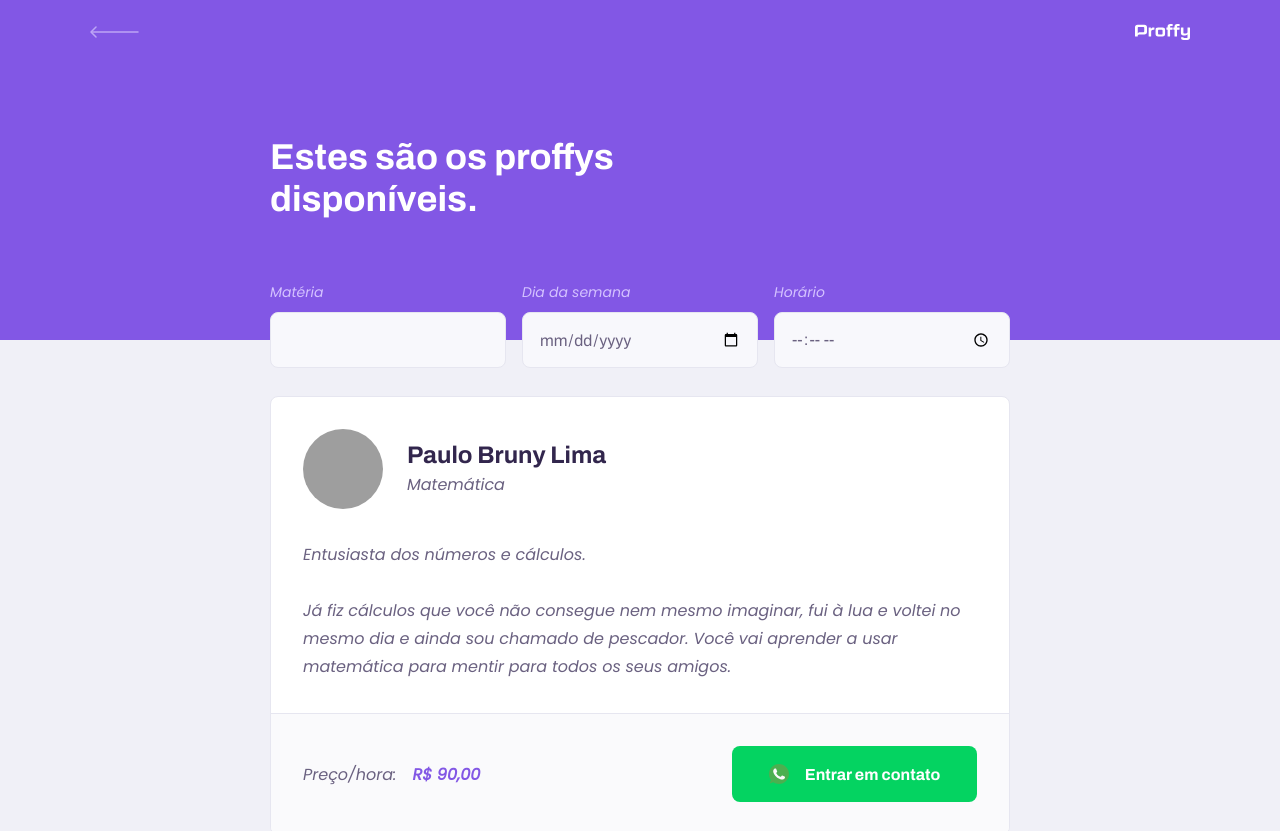
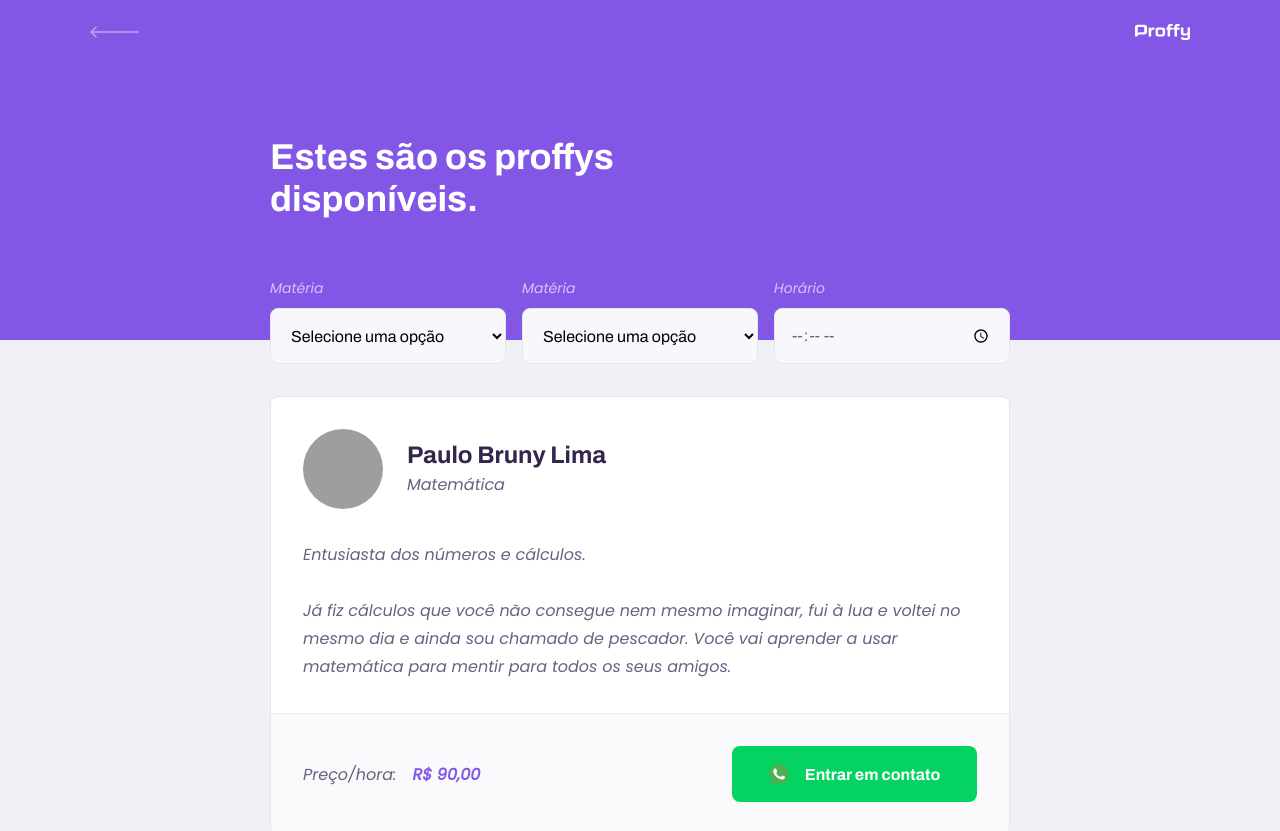
Before and after one commit to pbruny/nlw-02, a React (Create React App) app: page /study in a window 1280 px wide. Shown: the top 831 px of the page. Built offline with nearby package versions, Linux system fonts and the light colour scheme; grey boxes are pictures that could not be loaded.

Commit message:
remove all after effects and add selects

```diff
--- a/src/components/Input/styles.ts
+++ b/src/components/Input/styles.ts
@@ -23,17 +23,6 @@ export const InputBlock = styled.div`
     margin-top: 1.4rem;
   }
 
-  &:focus-within::after {
-    width: calc(100% - 3.2rem);
-    content: "";
-    height: 2px;
-    background: var(--color-primary-light);
-    position: absolute;
-    left: 1.6rem;
-    right: 1.6rem;
-    bottom: 0;
-  }
-
   @media (min-width: 700px) {
 
     & + & {
--- a/src/components/Select/index.tsx
+++ b/src/components/Select/index.tsx
@@ -16,6 +16,7 @@ const Select: React.FC<ISelectProps> = ({ name, label, options, ...rest }) => {
     <S.SelectBlock>
       <label htmlFor={name}>{label}</label>
       <select id={name} {...rest}>
+        <option value="" disabled selected hidden >Selecione uma opção</option>
         {options.map(option => (<option key={option.value} value={option.value}>{option.label}</option>))}
       </select>
     </S.SelectBlock>
--- a/src/components/Select/styles.ts
+++ b/src/components/Select/styles.ts
@@ -25,17 +25,6 @@ export const SelectBlock = styled.div`
     margin-top: 1.4rem;
   }
 
-  &:focus-within::after {
-    width: calc(100% - 3.2rem);
-    content: "";
-    height: 2px;
-    background: var(--color-primary-light);
-    position: absolute;
-    left: 1.6rem;
-    right: 1.6rem;
-    bottom: 0.8rem;
-  }
-
   @media (min-width: 700px) {
 
     & + & {
--- a/src/components/Textarea/styles.ts
+++ b/src/components/Textarea/styles.ts
@@ -26,17 +26,6 @@ export const TextareaBlock = styled.div`
     margin-top: 1.4rem;
   }
 
-  &:focus-within::after {
-    width: calc(100% - 3.2rem);
-    content: "";
-    height: 2px;
-    background: var(--color-primary-light);
-    position: absolute;
-    left: 1.6rem;
-    right: 1.6rem;
-    bottom: 0.8rem;
-  }
-
   @media (min-width: 700px) {
 
     & + & {
--- a/src/pages/TeacherList/index.tsx
+++ b/src/pages/TeacherList/index.tsx
@@ -1,16 +1,47 @@
 import React from "react"
-import * as S from "./styles"
 import PageHeader from "../../components/PageHeader"
 import TeacherCard from "../../components/TeacherCard"
 import Input from "../../components/Input"
+import Select from "../../components/Select"
+import * as S from "./styles"
 
 function TeacherList() {
   return (
     <S.pageTeacherList>
       <PageHeader title="Estes são os proffys disponíveis.">
         <S.formTeacher>
-          <Input name="subject" label="Matéria" />
-          <Input name="week_day" label="Dia da semana" type="date" />
+          <Select
+            name="subject"
+            label="Matéria"
+            options={[
+              { value: 'Matemática', label: 'Matemática'},
+              { value: 'Português', label: 'Português'},
+              { value: 'Química', label: 'Química'},
+              { value: 'Biologia', label: 'Biologia'},
+              { value: 'Física', label: 'Física'},
+              { value: 'Artes', label: 'Artes'},
+              { value: 'História', label: 'História'},
+              { value: 'Geografia', label: 'Geografia'},
+              { value: 'Literatura', label: 'Literatura'},
+              { value: 'Meio ambiente', label: 'Meio ambiente'},
+              { value: 'Empreendedorismo', label: 'Empreendedorismo'},
+            ]}
+          />
+
+          <Select
+            name="subject"
+            label="Matéria"
+            options={[
+              { value: '0', label: 'Domingo'},
+              { value: '1', label: 'Segunda-feira'},
+              { value: '2', label: 'Terça-feira'},
+              { value: '3', label: 'Quarta-feira'},
+              { value: '4', label: 'Quinta-feira'},
+              { value: '5', label: 'Sexta-feira'},
+              { value: '6', label: 'Sábado'},
+            ]}
+          />
+
           <Input name="time" label="Horário" type="time" />
         </S.formTeacher>
       </PageHeader>
--- a/src/pages/TeacherList/styles.ts
+++ b/src/pages/TeacherList/styles.ts
@@ -17,7 +17,7 @@ export const formTeacher = styled.form`
     grid-template-columns: repeat(3, 1fr);
     column-gap: 1.6rem;
     position: absolute;
-    bottom: -2.8rem;
+    bottom: -4.8rem;
 
     .input-block + .input-block {
       margin: 0;
```
